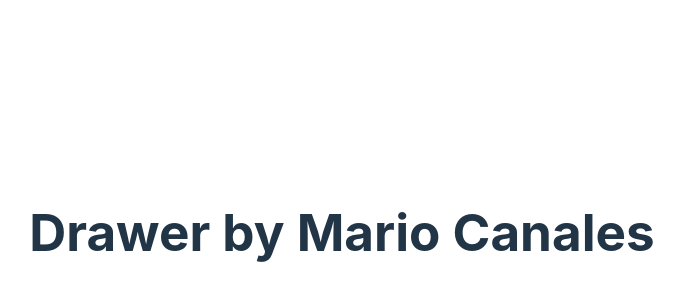
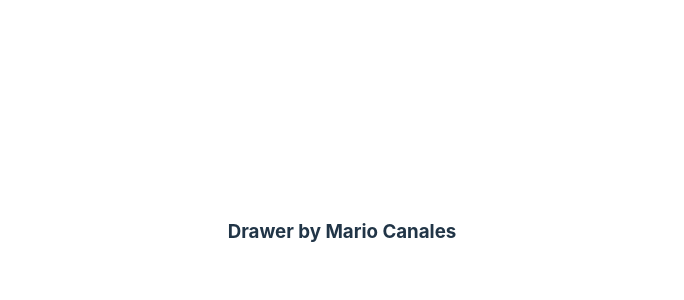
Before and after one commit to DrunkPsyduck/drawer, a React (Vite) app: page / in a window 1280 px wide. Shown: the part 168-468 px from the top of the page, without its empty margins (298-982 px from the left). Built offline with nearby package versions, Linux system fonts and the light colour scheme.

Commit message:
Update App.jsx

```diff
--- a/src/App.jsx
+++ b/src/App.jsx
@@ -7,7 +7,7 @@ function App() {
 
   return (
     <>
-      <h1>Drawer by Mario Canales </h1>
+      <h3>Drawer by Mario Canales </h3>
       <Draw />
     </>
   )
```
